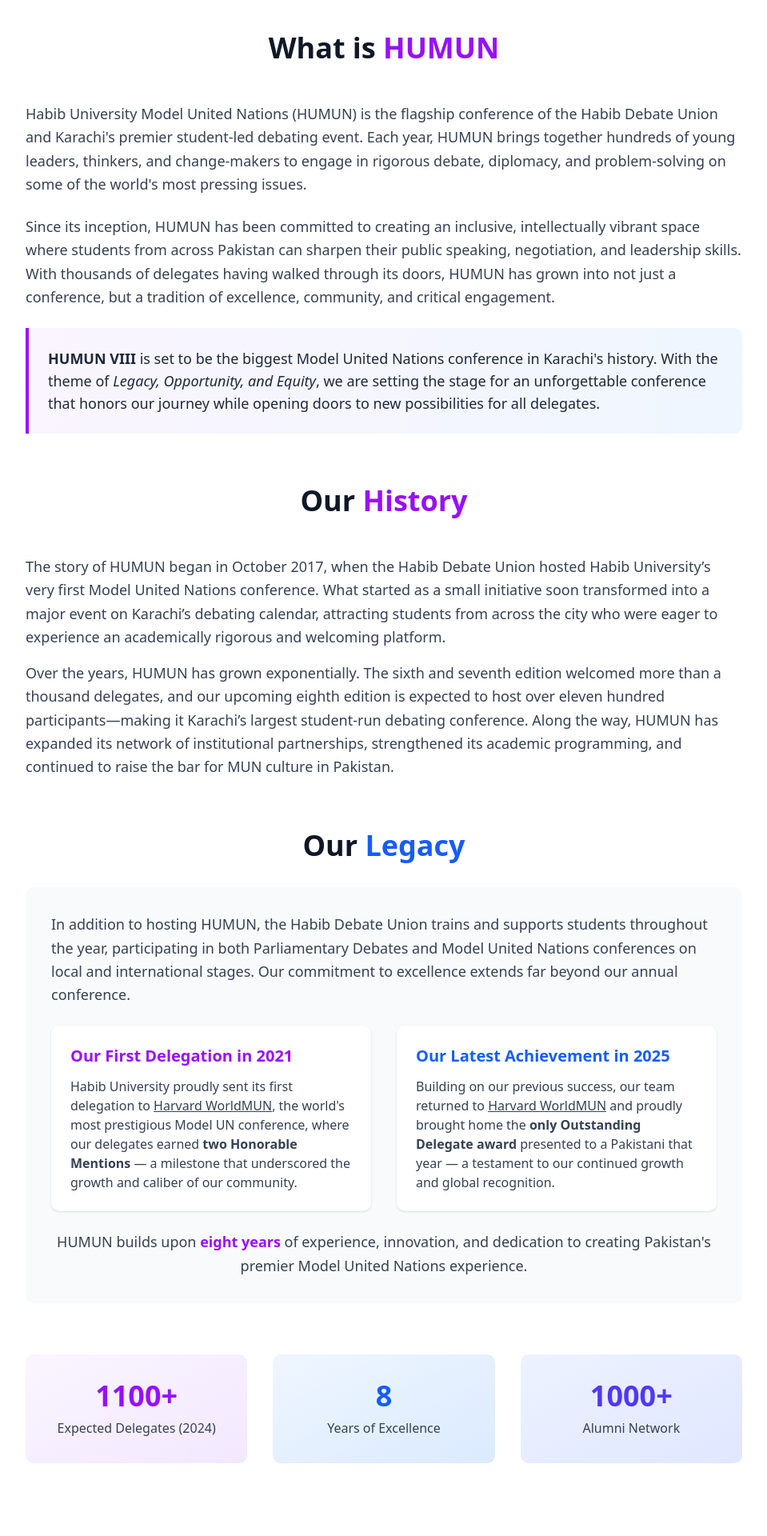
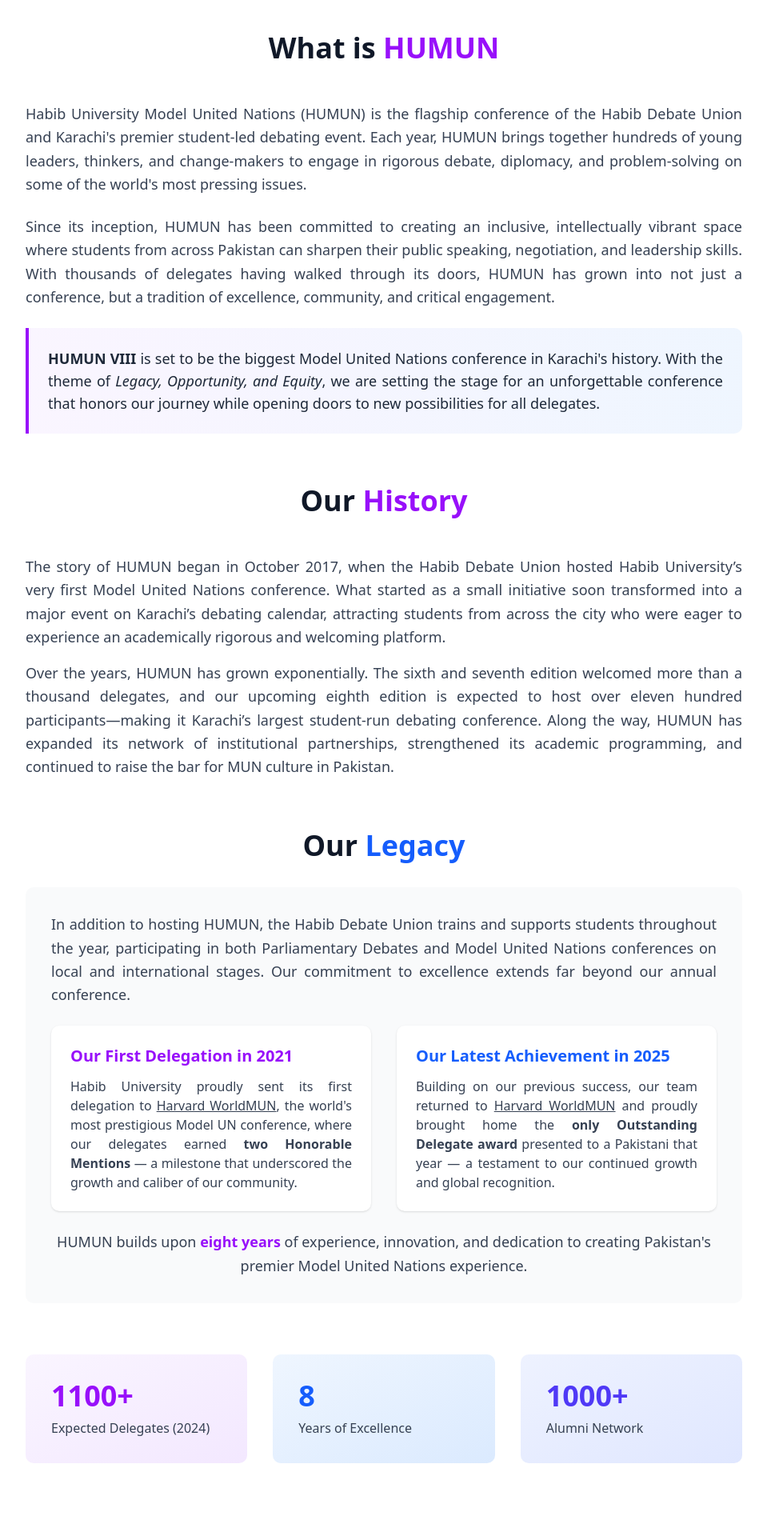
Before and after one commit to Lucario2319/humun, a Next.js app: page /about in a window 1280 px wide. Shown: the part 380-2300 px from the top of the page at 80% size, without its empty margins (160-1119 px from the left). Built offline with nearby package versions, Linux system fonts and the light colour scheme.

Commit message:
"justified" text for better layout

```diff
--- a/app/about/page.tsx
+++ b/app/about/page.tsx
@@ -20,7 +20,7 @@ export default function AboutPage() {
               What is <span className="text-purple-600">HUMUN</span>
             </h2>
           {/* What is HUMUN */}
-          <div className="mb-16">
+          <div className="mb-16 text-justify">
             <div className="prose prose-lg max-w-none">
               <p className="text-lg leading-relaxed text-gray-700 mb-6">
                 {"Habib University Model United Nations (HUMUN) is the flagship conference of the Habib Debate Union and Karachi's premier student-led debating event. Each year, HUMUN brings together hundreds of young leaders, thinkers, and change-makers to engage in rigorous debate, diplomacy, and problem-solving on some of the world's most pressing issues."}
@@ -46,7 +46,7 @@ export default function AboutPage() {
 
 
             {/* Tradition and Innovation */}
-            <div className="mb-12">
+            <div className="mb-12 text-justify">
               <p className="text-lg leading-relaxed text-gray-700 mb-4">
                 {"The story of HUMUN began in October 2017, when the Habib Debate Union hosted Habib University’s very first Model United Nations conference. What started as a small initiative soon transformed into a major event on Karachi’s debating calendar, attracting students from across the city who were eager to experience an academically rigorous and welcoming platform."}
               </p>
@@ -62,7 +62,7 @@ export default function AboutPage() {
               Our <span className="text-blue-600">Legacy</span>
             </h2>
 
-            <div className="bg-gray-50 p-8 rounded-lg">
+            <div className="bg-gray-50 p-8 rounded-lg text-justify">
               <p className="text-lg leading-relaxed text-gray-700 mb-6">
                 In addition to hosting HUMUN, the Habib Debate Union trains and supports students throughout the year, participating in both Parliamentary Debates and Model United Nations conferences on local and international stages. Our commitment to excellence extends far beyond our annual conference.
               </p>
@@ -90,7 +90,7 @@ export default function AboutPage() {
           </div>
 
           {/* Statistics */}
-          <div className="text-center">
+          <div className="text-justify">
             <div className="grid md:grid-cols-3 gap-8 mb-12">
               <div className="bg-gradient-to-br from-purple-50 to-purple-100 p-8 rounded-lg">
                 <div className="text-4xl font-bold text-purple-600 mb-2">1100+</div>
```
